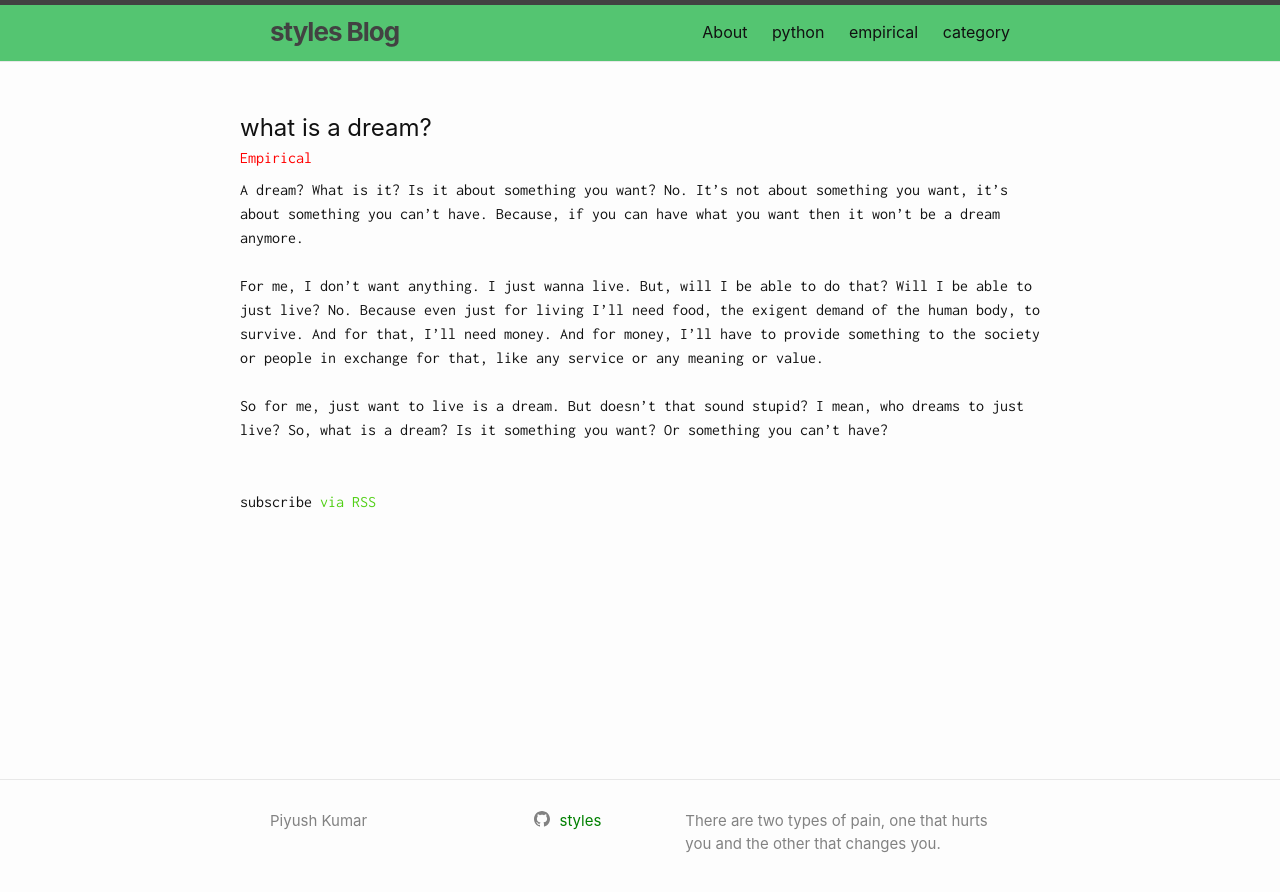
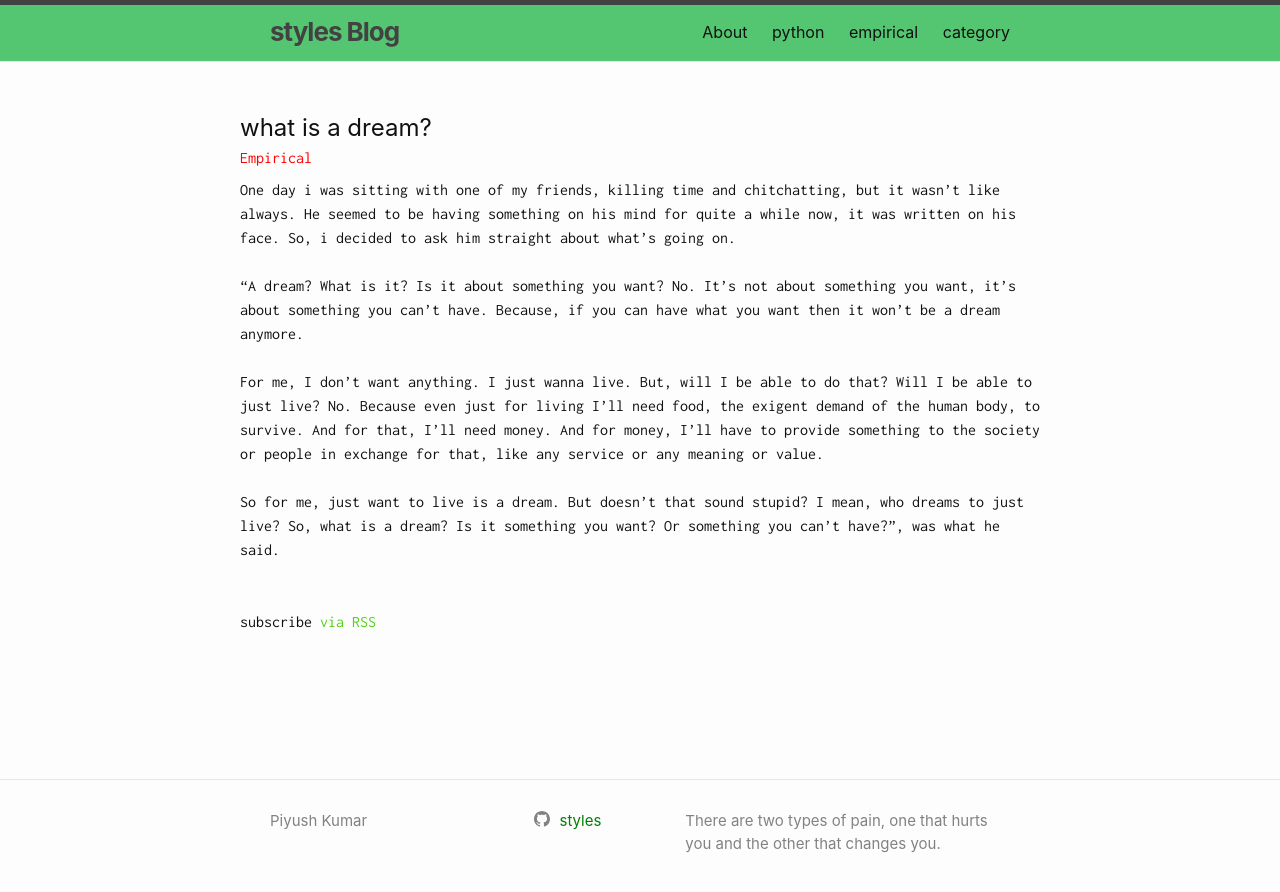
Before and after one commit to styles3544/Blog, a Jekyll site: the page built from _empirical/2020-08-08-.md, in a window 1280 px wide. Shown: the top 892 px of the page. Built offline with Jekyll 4.4.1, drawn with Linux system fonts in a browser that asks for light colours; comment, search, counter and statistics services are not loaded.

Commit message:
renovating

```diff
--- a/_empirical/2020-08-08-.md
+++ b/_empirical/2020-08-08-.md
@@ -6,6 +6,6 @@ categories:
 - empirical
 ---
 
-A dream? What is it? Is it about something you want? No. It's not about something you want, it's about something you can't have. Because, if you can have what you want then it won't be a dream anymore.<br/><br/>
+One day i was sitting with one of my friends, killing time and chitchatting, but it wasn't like always. He seemed to be having something on his mind for quite a while now, it was written on his face. So, i decided to ask him straight about what's going on.<br/><br/>"A dream? What is it? Is it about something you want? No. It's not about something you want, it's about something you can't have. Because, if you can have what you want then it won't be a dream anymore.<br/><br/>
 For me, I don't want anything. I just wanna live. But, will I be able to do that? Will I be able to just live? No. Because even just for living I'll need food, the exigent demand of the human body, to survive. And for that, I'll need money. And for money, I'll have to provide something to the society or people in exchange for that, like any service or any meaning or value.<br/><br/>
-So for me, just want to live is a dream. But doesn't that sound stupid? I mean, who dreams to just live? So, what is a dream? Is it something you want? Or something you can't have?
+So for me, just want to live is a dream. But doesn't that sound stupid? I mean, who dreams to just live? So, what is a dream? Is it something you want? Or something you can't have?", was what he said.
```
